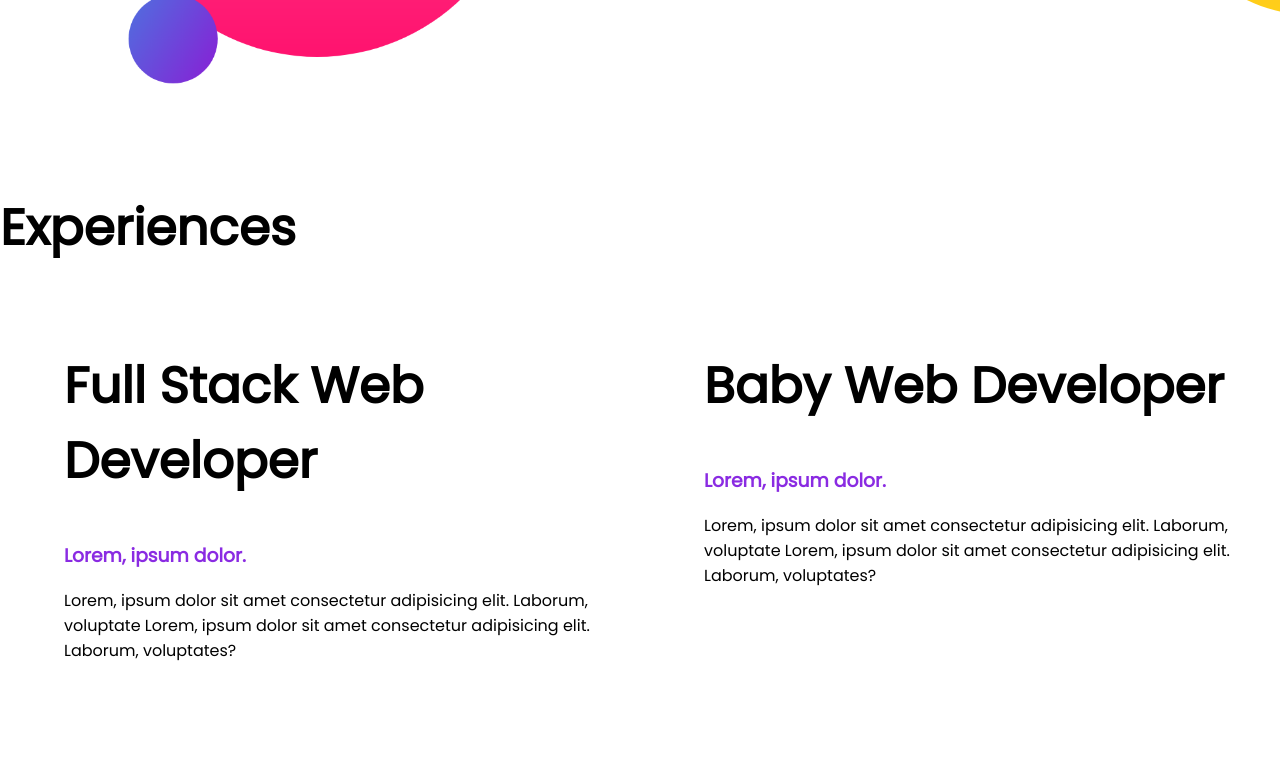
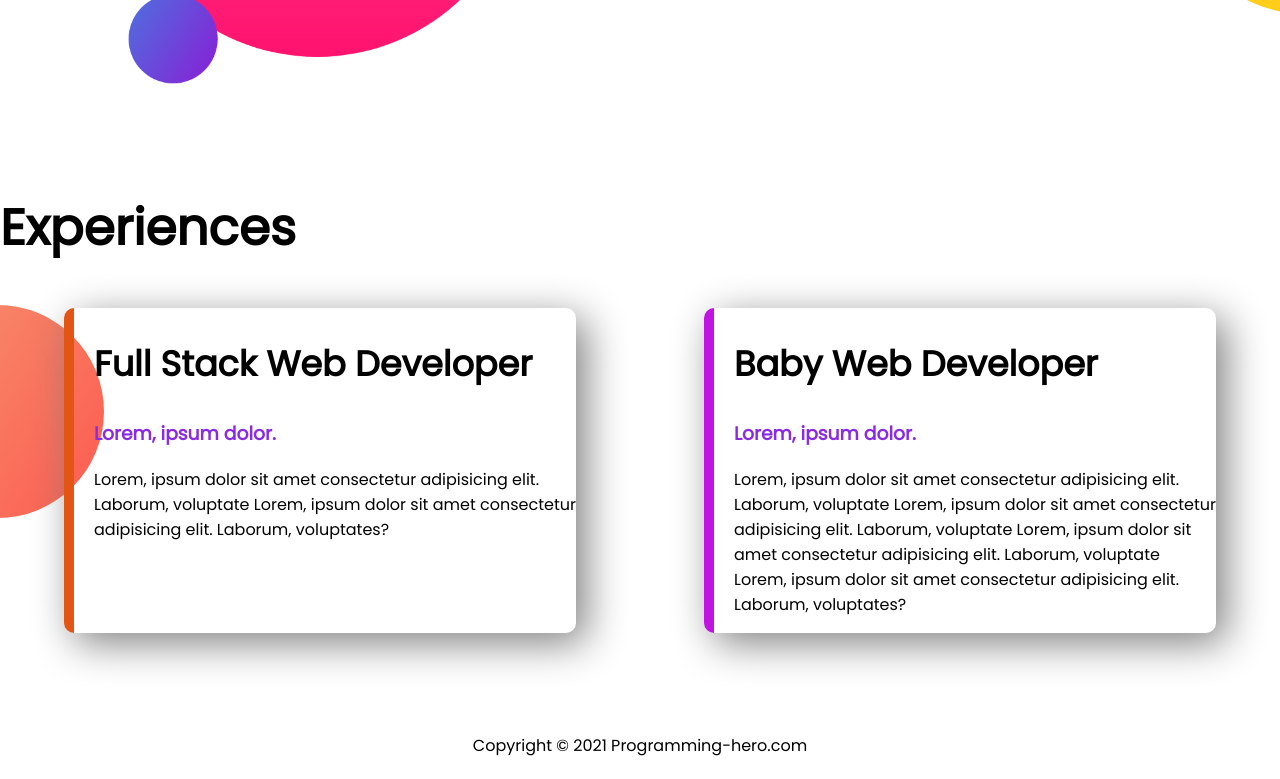
Before and after one commit to ashfak101/my-portfolio, a plain HTML site: page index.html in a window 1280 px wide. Shown: the part 923-1702 px from the top of the page. Drawn offline with Linux system fonts and the light colour scheme.

Commit message:
footer area added

```diff
--- a/index.html
+++ b/index.html
@@ -43,21 +43,25 @@
   <section class="expo-area">
     <h1>Experiences</h1>
     <div class="flexible-container">
-        <div class="half-width">
-            <h1>Full Stack Web Developer</h1>
+        <div class="half-width b-shadow l-b">
+            <h2>Full Stack Web Developer</h2>
             <h3 class="color">Lorem, ipsum dolor.</h3>
             <p>Lorem, ipsum dolor sit amet consectetur adipisicing elit. Laborum, voluptate
                 Lorem, ipsum dolor sit amet consectetur adipisicing elit. Laborum, voluptates?</p>
         </div>
-        <div class="half-width">
-            <h1>
+        <div class="half-width b-shadow l-bb">
+            <h2>
                 Baby  Web Developer
-            </h1>
+            </h2>
             <h3 class="color">Lorem, ipsum dolor.</h3>
             Lorem, ipsum dolor sit amet consectetur adipisicing elit. Laborum, voluptate
+            Lorem, ipsum dolor sit amet consectetur adipisicing elit. Laborum, voluptate Lorem, ipsum dolor sit amet consectetur adipisicing elit. Laborum, voluptate
             Lorem, ipsum dolor sit amet consectetur adipisicing elit. Laborum, voluptates?</p>
         </div>
     </div>
   </section>
+  <footer>
+      <p>Copyright © 2021 Programming-hero.com</p>
+  </footer>
 </body>
 </html>
--- a/style.css
+++ b/style.css
@@ -8,6 +8,9 @@ body{
 
 h1{
     font-size: 50px;
+}
+h2{
+    font-size: 35px;
 }
 .text-color span{
     color: blueviolet;
@@ -44,3 +47,27 @@ h1{
 .color{
     color: blueviolet;
 }
+.b-shadow{
+    width: 40%;
+    margin-left: 5%;
+    margin-right: 5%;
+    padding-left: 20px;
+    box-shadow: 10px 10px 40px grey ;
+    border-radius: 10px;
+
+}
+.expo-area{
+    background-image: url("image/exp-bg.png");
+    background-repeat: no-repeat;
+    background-position: left;
+}
+
+.l-b{
+    border-left: 10px solid rgb(226, 85, 20);
+}
+.l-bb{
+    border-left: 10px solid rgb(192, 20, 226);
+}
+footer p{
+    text-align: center;
+}
```
